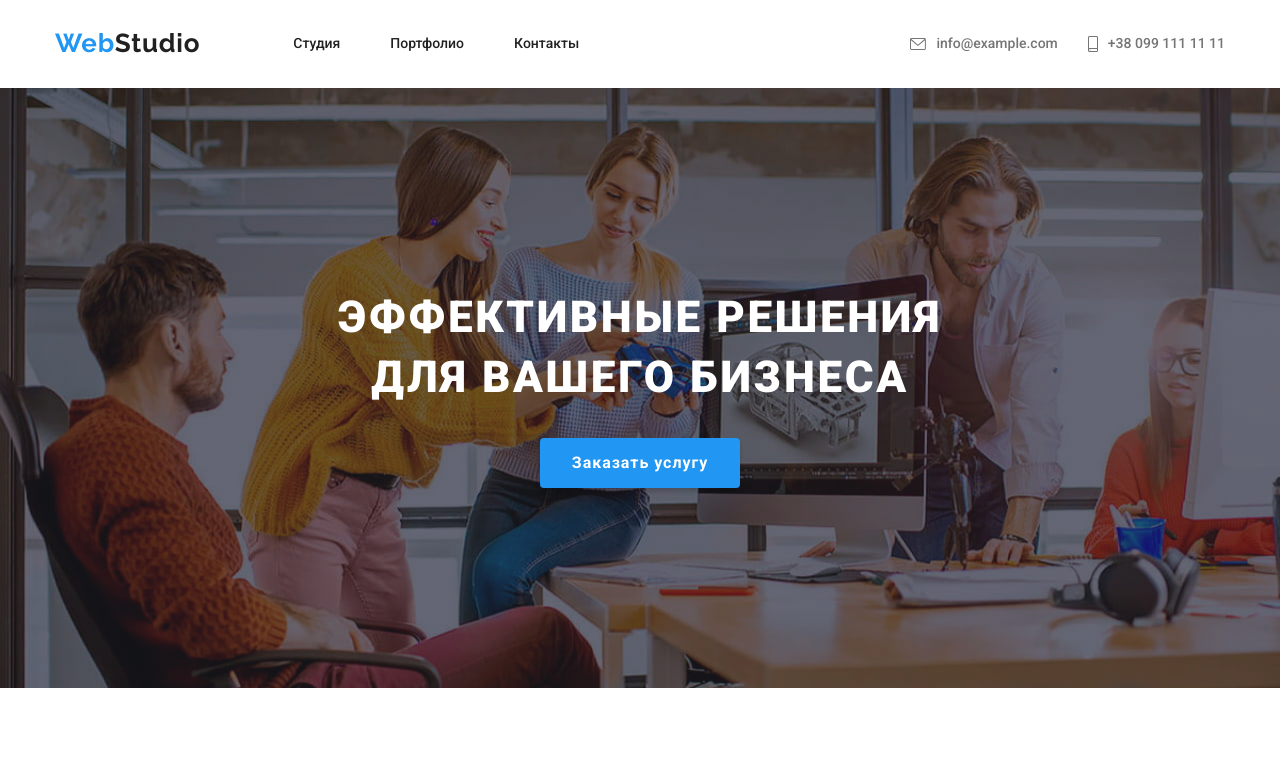
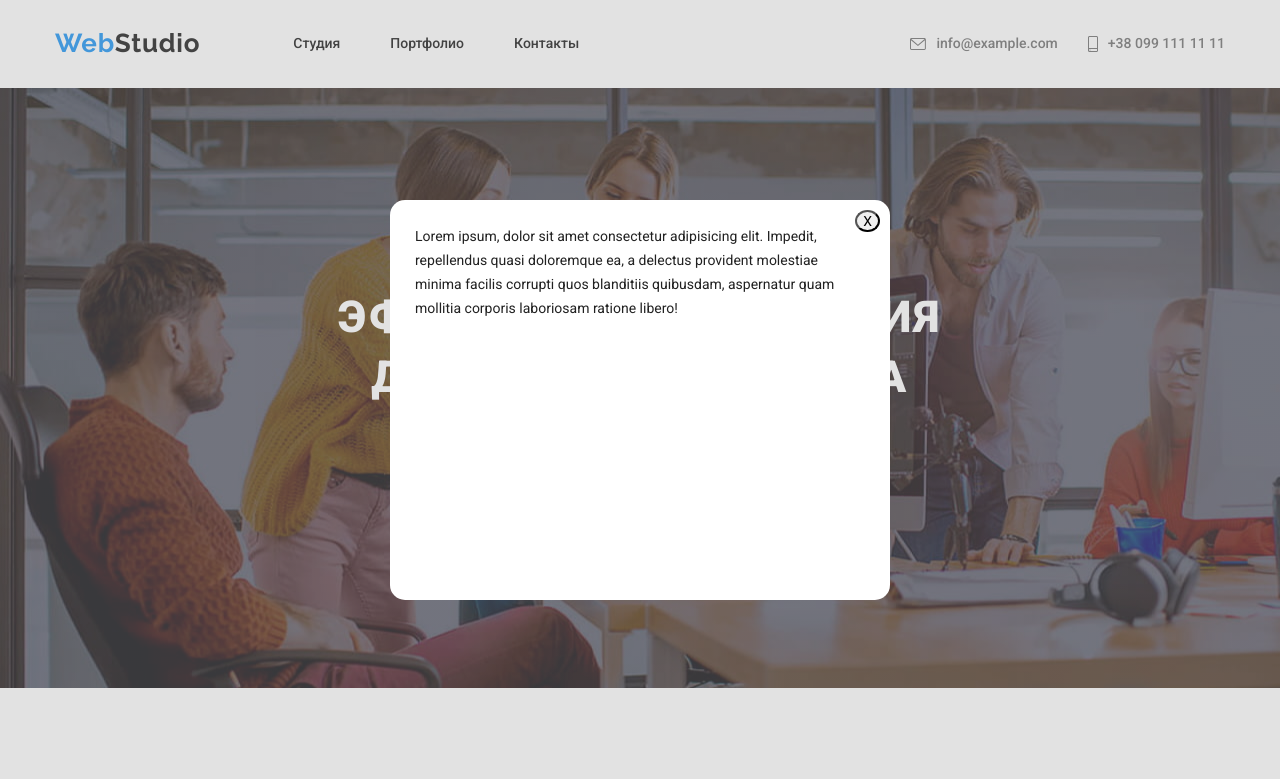
Before and after one commit to keastar/goit-markup-hw-05, a plain HTML site: page index.html in a window 1280 px wide. Both pictures are taken after a click on the button "Заказать услугу". Shown: the top 779 px of the page. Drawn offline with nearby package versions, Linux system fonts and the light colour scheme.

Commit message:
modal_window
modal_window

```diff
--- a/css/style.css
+++ b/css/style.css
@@ -759,3 +759,46 @@ a.bott-logo > span {
     line-height: 1.88;
     letter-spacing: 0.03em;
 }
+
+.backdrop {
+    position: fixed;
+    width: 100vw;
+    height: 100vh;
+    top: 0;
+    left: 50%;
+    transform: translateX(-50%);
+    opacity: 1;
+    visibility: visible;
+    pointer-events: initial;
+
+    background-color: #99999948;
+    transition: opacity var(--bg-colorlight), visibility var(--bg-colorlight);
+}
+
+.backdrop.is-hidden {
+    opacity: 0;
+    visibility: hidden;
+    pointer-events: none;
+}
+
+.modal-wrapper {
+    position: absolute;
+    top: 50%;
+    left: 50%;
+    transform: translate(-50%, -50%);
+    width: 500px;
+    height: 400px;
+    padding: 25px;
+
+    border-radius: 15px;
+    background-color: #ffffff;
+}
+
+.modal-btn {
+    position: absolute;
+    top: 10px;
+    right: 10px;
+
+    border-radius: 50%;
+    cursor: pointer;
+}
--- a/index.html
+++ b/index.html
@@ -50,7 +50,7 @@
             <section class="hero">
                 <div class="container hero-container">
                     <h1 class="hero-title">Эффективные решения <br> для вашего бизнеса</h1>
-                    <button class="hero-but" type="button">
+                    <button class="hero-but" type="button" data-modal-open>
                         Заказать услугу
                     </button>
                 </div>
@@ -406,5 +406,22 @@
                 </div>
             </div>
         </footer>
+        <div class="backdrop is-hidden" data-modal>
+            <div class="modal-wrapper">
+                <button class="modal-btn" type="button" data-modal-close>
+                    X
+                </button>
+                <p>
+                    Lorem ipsum, dolor sit
+                    amet consectetur adipisicing elit.
+                    Impedit, repellendus quasi doloremque ea,
+                    a delectus provident molestiae minima facilis
+                    corrupti quos blanditiis quibusdam, aspernatur
+                    quam mollitia corporis laboriosam ratione libero!
+                </p>
+            </div>
+        </div>
+        <script src="js/modal.js">
+        </script>
     </body>
 </html>
--- /dev/null
+++ b/js/modal.js
@@ -0,0 +1,14 @@
+(() => {
+  const refs = {
+    openModalBtn: document.querySelector("[data-modal-open]"),
+    closeModalBtn: document.querySelector("[data-modal-close]"),
+    modal: document.querySelector("[data-modal]"),
+  };
+
+  refs.openModalBtn.addEventListener("click", toggleModal);
+  refs.closeModalBtn.addEventListener("click", toggleModal);
+
+  function toggleModal() {
+    refs.modal.classList.toggle("is-hidden");
+  }
+})();
```
